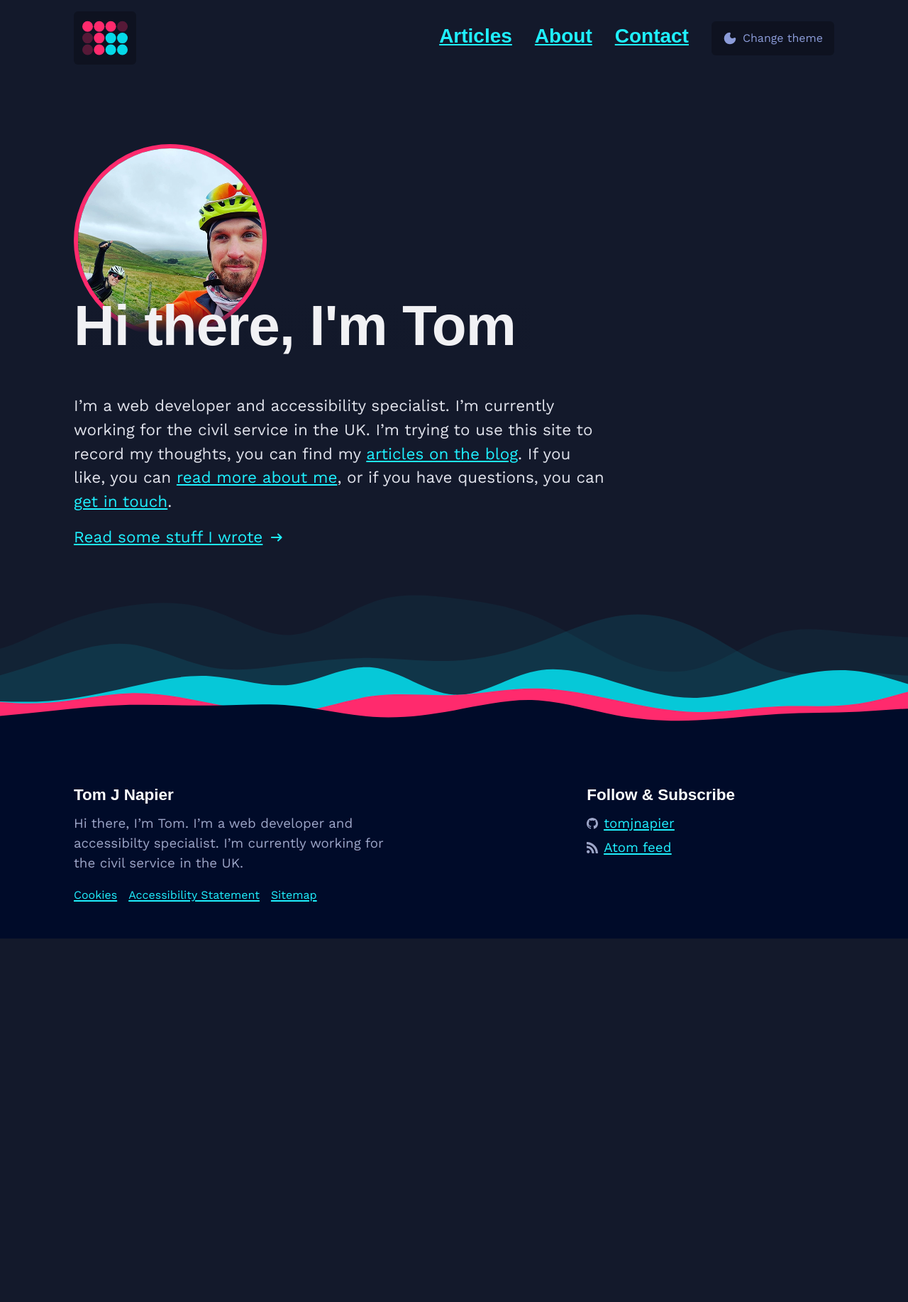
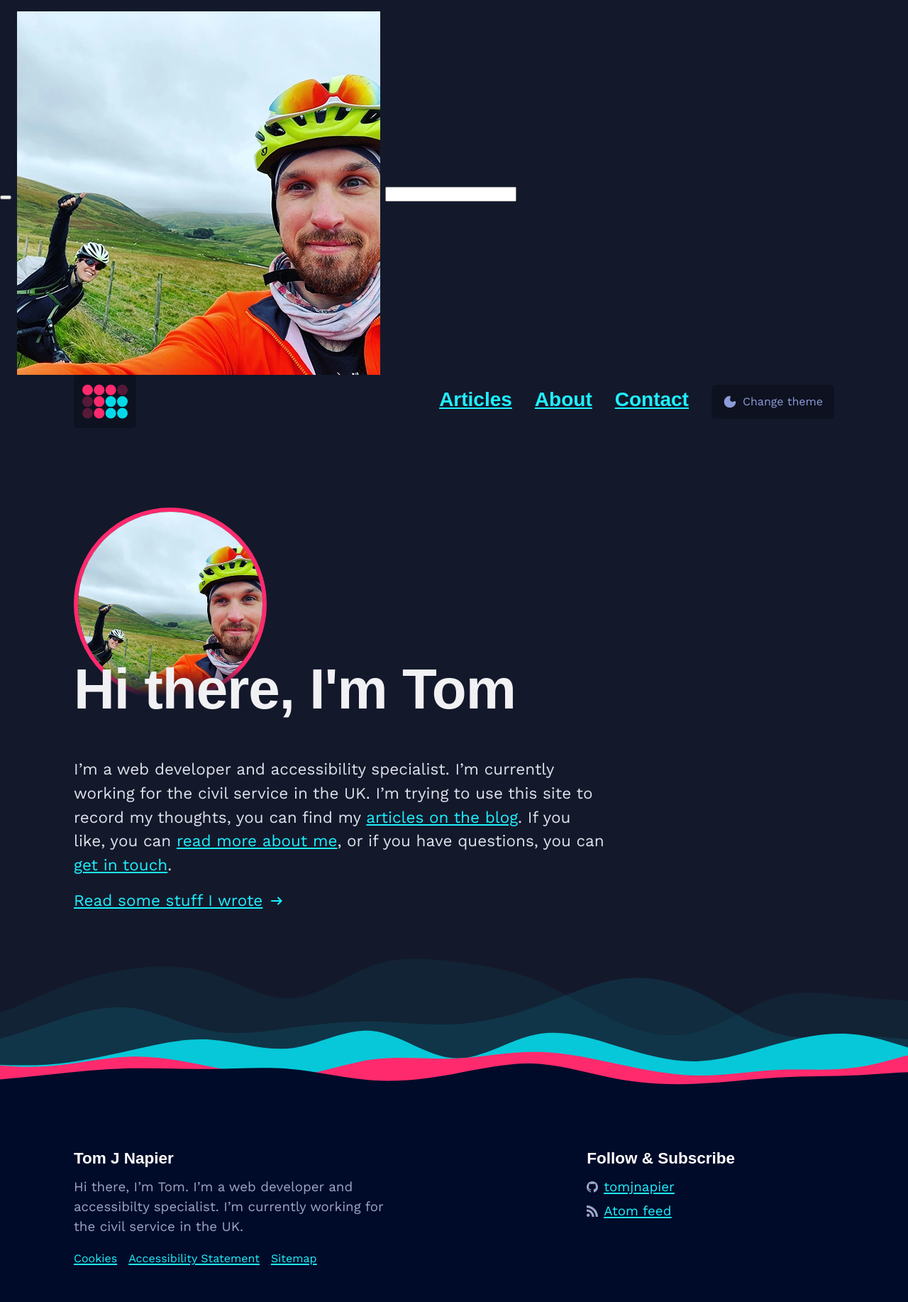
Before and after one commit to tomjnapier/tomjnapier.github.io, a Jekyll site: the page built from index.md, in a window 1280 px wide. Shown: the whole page at 71% size. Built offline with Jekyll 4.4.1, drawn with Linux system fonts in a browser that asks for light colours; some web fonts are replaced; before the commit the page ends 1322 px from its top, so only the background shows below that.

Commit message:
test(config): Add some accessibility errors to check axe is working

```diff
--- a/_includes/header.html
+++ b/_includes/header.html
@@ -1,6 +1,8 @@
 <a href="#content" class="bypass-link">Skip to main content</a>
 <header class="site-header">
-
+<button></button>
+<img src="/assets/images/me-and-jen-in-scotland.webp" />
+<input type="text" name="email" />
   <div class="wrapper">
     {%- assign default_paths = site.pages | map: "path" -%}
     {%- assign nav_pages = site.data.navigation.header_pages | default: default_paths -%}
```
Also changed, not shown: .github/workflows/jekyll.yml.
